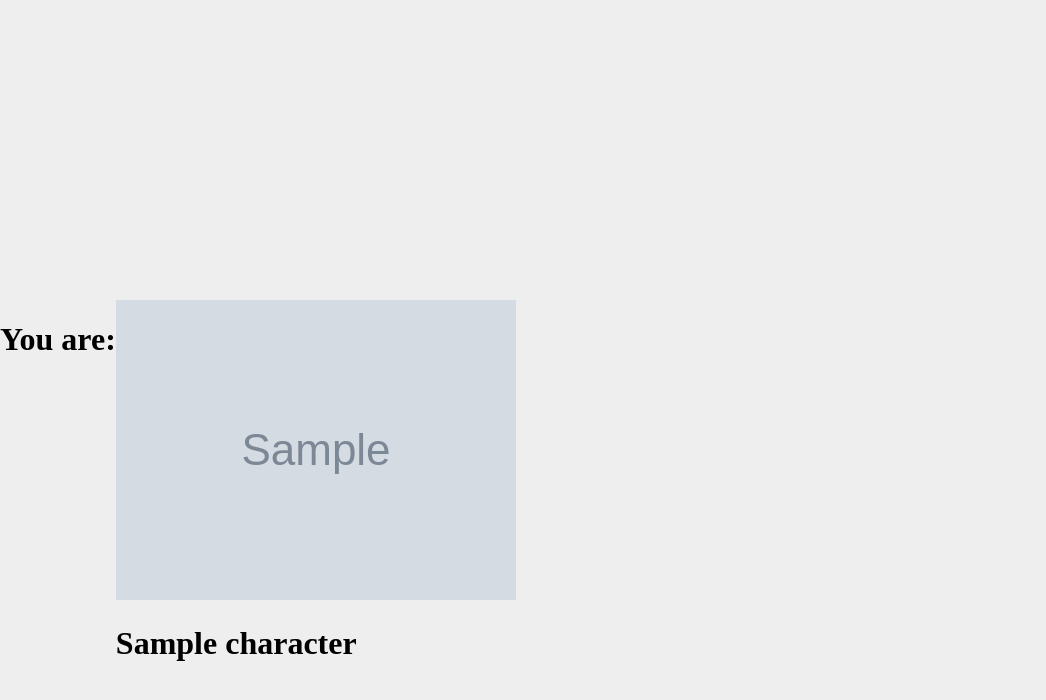
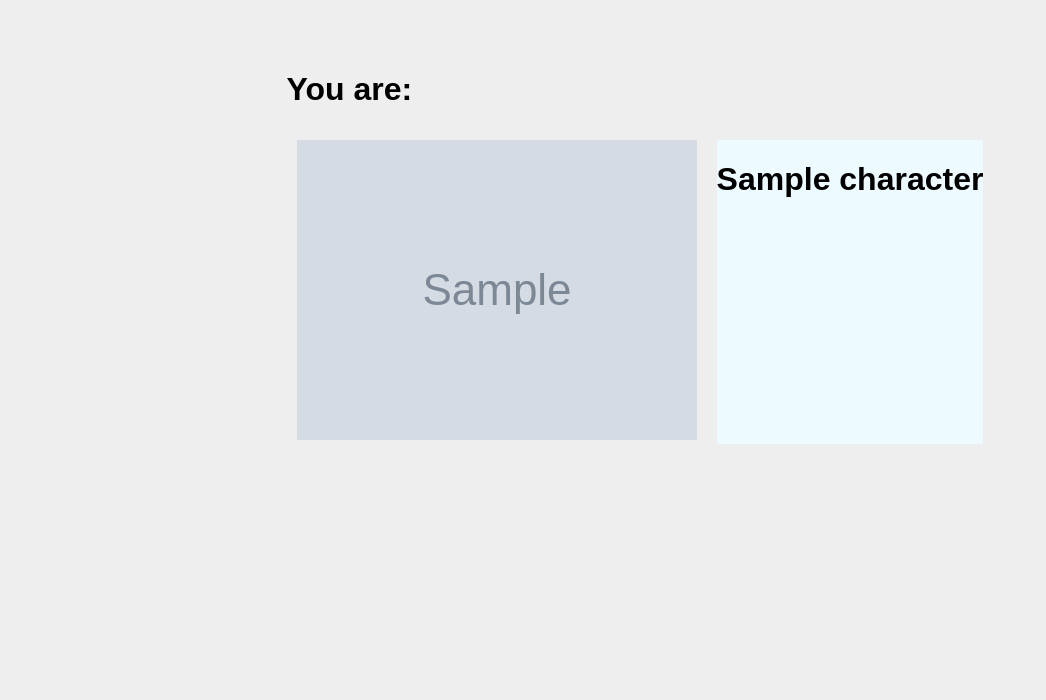
Before and after one commit to NRothera/CFG_Website, a Flask app: template templates/character.html in a window 1280 px wide. Shown: the top 700 px of the page, without its empty margins (0-1046 px from the left). Run offline with Flask 2, Linux system fonts and the light colour scheme; the template is opened without the code that fills it: most values are stand-ins (such as "Sample title", 1, 10 or a date in 2020); grey boxes marked "Sample" are stand-in pictures.

Commit message:
basic character page

```diff
--- a/static/style.css
+++ b/static/style.css
@@ -3,7 +3,32 @@ body {
   background-color: #EEEEEE;
 }
 
+h1 {
+  font-family: Arial, Helvetica, sans-serif;
+}
+
+.wrapper {
+  display: flex;
+  justify-content: center;
+}
+
 .content {
-  padding-top: 300px;
+  padding-top: 50px;
   display: flex;
+  flex-direction: column;
 }
+
+.row2 {
+  display: flex;
+  flex-direction: row;
+}
+
+.portrait {
+  margin: 10px;
+}
+
+.name {
+  margin: 10px;
+  justify-content: center;
+  background-color: #edfaff;
+}
```
